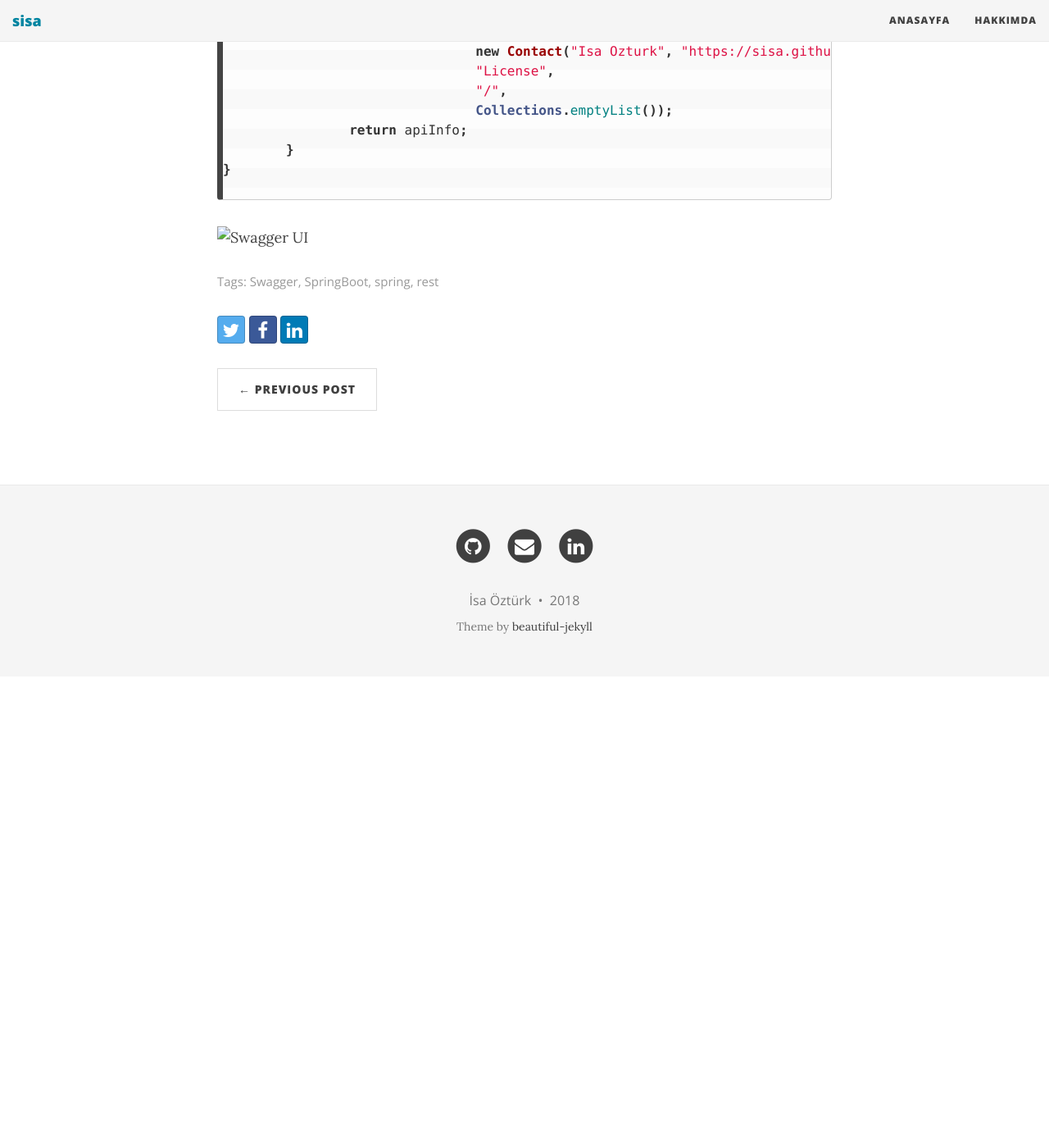
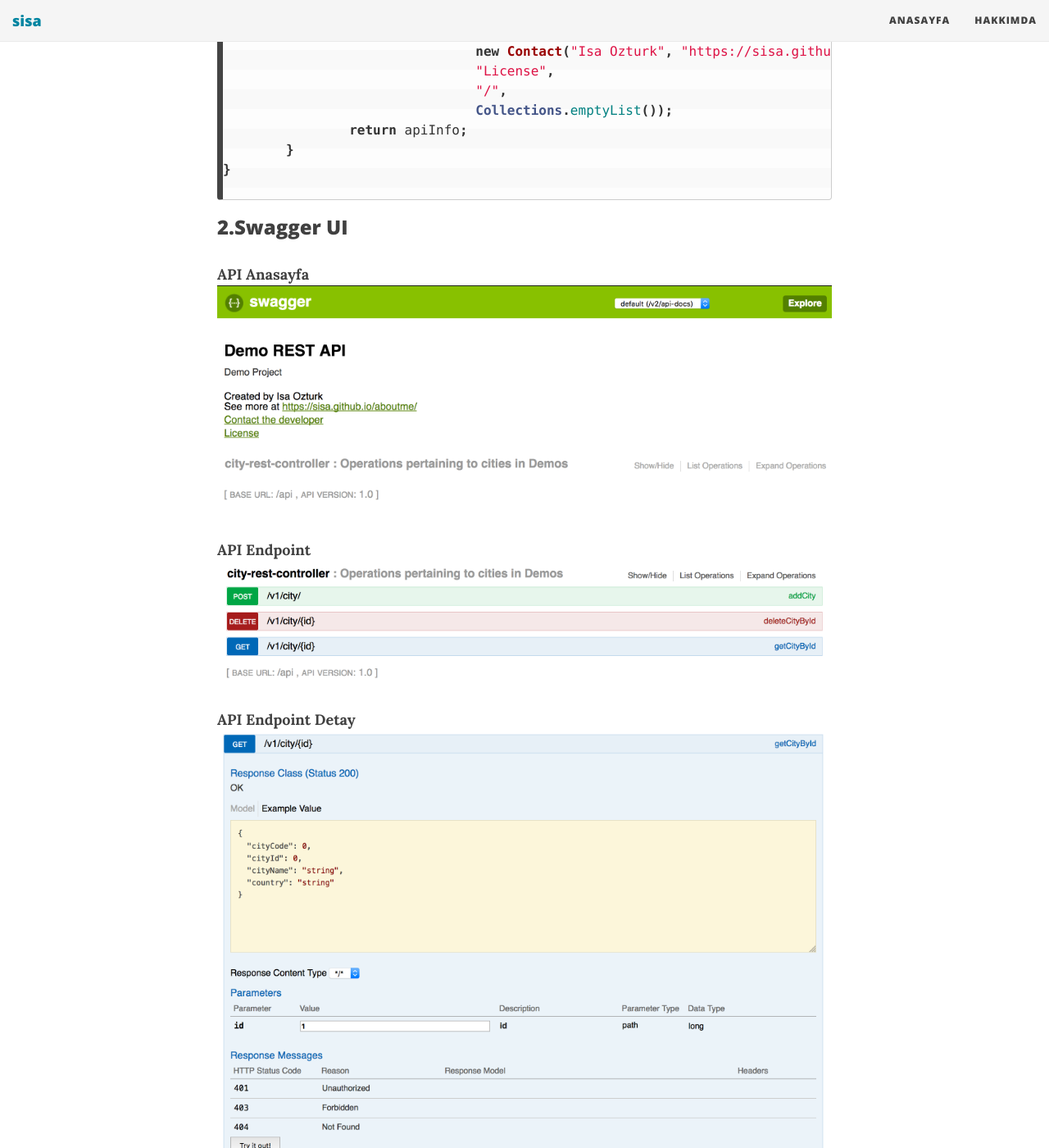
Before and after one commit to sisa/sisa.github.io, a Jekyll site: the page built from _posts/2018-03-29-spring-rest-h2-swagger.md, in a window 1280 px wide and 1400 px high, scrolled down 1950 px. Shown: the whole window at 82% size. Built offline with Jekyll 4.4.1, drawn with Linux system fonts in a browser that asks for light colours; nearby versions of some CDN libraries; before the commit the page ends 2775 px from its top, so only the background shows below that; some of the changed text lies outside the part shown.

Commit message:
ekran çıktıları eklendi

````diff
--- a/_posts/2018-03-29-spring-rest-h2-swagger.md
+++ b/_posts/2018-03-29-spring-rest-h2-swagger.md
@@ -84,5 +84,16 @@ public class SwaggerConfig {
 }
 
 ```
+### 2.Swagger UI
 
-![Swagger UI](img/swagger-info.png)
+**API Anasayfa**
+![Swagger UI](/img/swagger-info.png)
+
+**API Endpoint**
+![Swagger UI](/img/swagger-rest-endpoints.png)
+
+**API Endpoint Detay**
+![Swagger UI](/img/swagger-rest-detail.png)
+
+**API Endpoint Test**
+![Swagger UI](/img/swagger-rest-test.png)
````
Also changed, not shown: other parts of _posts/2018-03-29-spring-rest-h2-swagger.md (+1 -1 lines).
